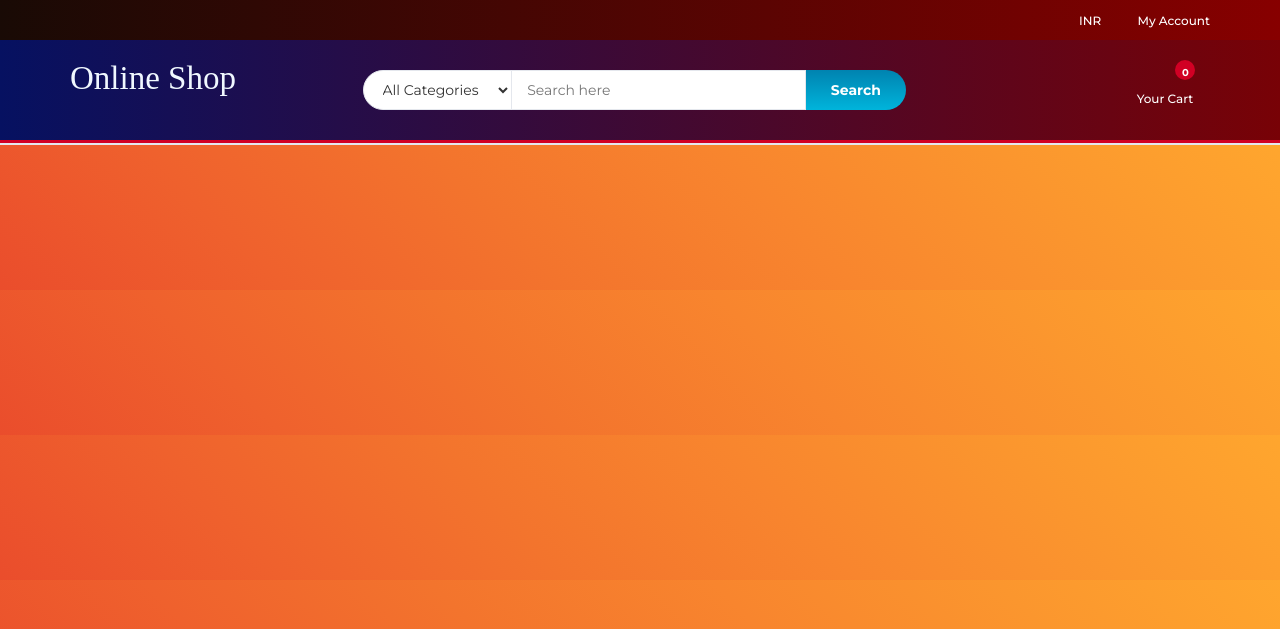
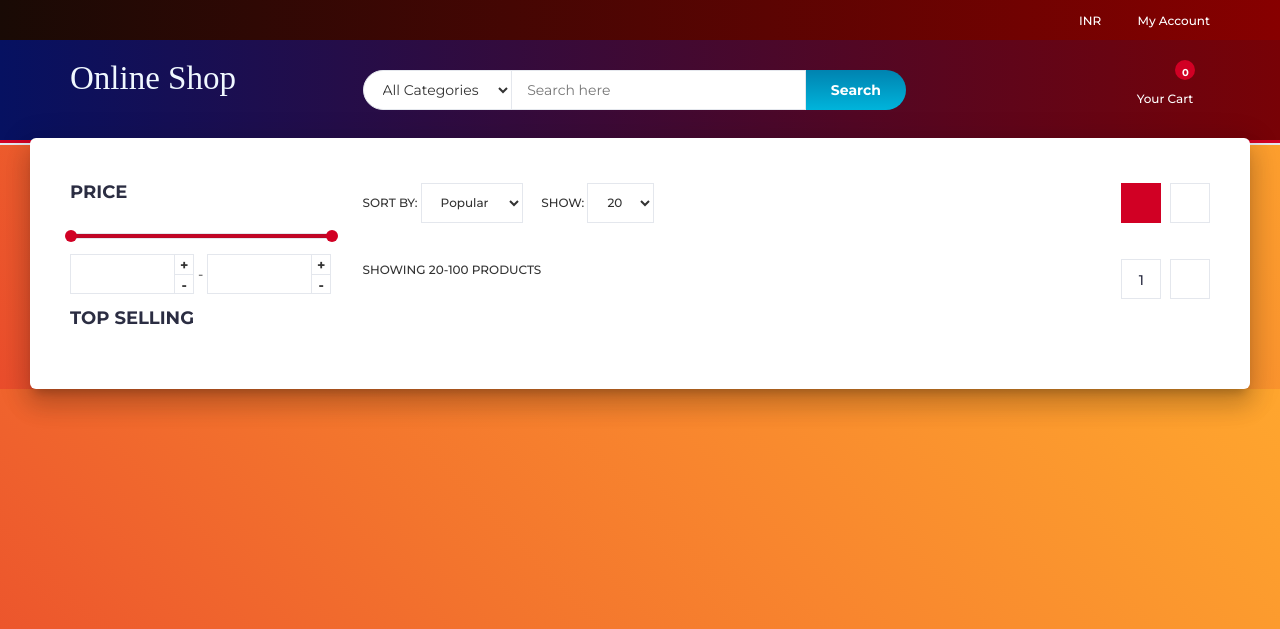
Before and after one commit to TranKiet23/QuanLyWebsiteBanHang, a PHP site: page /store.php in a window 1280 px wide. Shown: the top 629 px of the page. Run offline with PHP 8.4, Linux system fonts and the light colour scheme; some web fonts are replaced.

Commit message:
cap nhat store.php

```diff
--- a/store.php
+++ b/store.php
@@ -35,3 +35,115 @@ include 'header.php';
         };
     };
 })(window);
+</script>
+      <div class="main main-raised">
+
+		<div class="section">
+			<!-- container -->
+			<div class="container">
+				<!-- row -->
+				<div class="row">
+					<!-- ASIDE -->
+					<div id="aside" class="col-md-3">
+						<!-- aside Widget -->
+						<div id="get_category">
+				        </div>
+						<!-- /aside Widget -->
+
+						<!-- aside Widget -->
+						<div class="aside">
+							<h3 class="aside-title">Price</h3>
+							<div class="price-filter">
+								<div id="price-slider" class="noUi-target noUi-ltr noUi-horizontal"><div class="noUi-base"><div class="noUi-origin" style="left: 0%;"><div class="noUi-handle noUi-handle-lower" data-handle="0" tabindex="0" role="slider" aria-orientation="horizontal" aria-valuemin="0.0" aria-valuemax="100.0" aria-valuenow="0.0" aria-valuetext="1.00" style="z-index: 5;"></div></div><div class="noUi-connect" style="left: 0%; right: 0%;"></div><div class="noUi-origin" style="left: 100%;"><div class="noUi-handle noUi-handle-upper" data-handle="1" tabindex="0" role="slider" aria-orientation="horizontal" aria-valuemin="0.0" aria-valuemax="100.0" aria-valuenow="100.0" aria-valuetext="999.00" style="z-index: 4;"></div></div></div></div>
+								<div class="input-number price-min">
+									<input id="price-min" type="number">
+									<span class="qty-up">+</span>
+									<span class="qty-down">-</span>
+								</div>
+								<span>-</span>
+								<div class="input-number price-max">
+									<input id="price-max" type="number">
+									<span class="qty-up">+</span>
+									<span class="qty-down">-</span>
+								</div>
+							</div>
+						</div>
+						<!-- /aside Widget -->
+
+						<!-- aside Widget -->
+						<div id="get_brand">
+				        </div>
+						<!-- /aside Widget -->
+
+						<!-- aside Widget -->
+						<div class="aside">
+							<h3 class="aside-title">Top selling</h3>
+							<div id="get_product_home">
+								<!-- product widget -->
+
+								<!-- product widget -->
+							</div>
+						</div>
+						<!-- /aside Widget -->
+					</div>
+					<!-- /ASIDE -->
+
+					<!-- STORE -->
+					<div id="store" class="col-md-9">
+						<!-- store top filter -->
+						<div class="store-filter clearfix">
+							<div class="store-sort">
+								<label>
+									Sort By:
+									<select class="input-select">
+										<option value="0">Popular</option>
+										<option value="1">Position</option>
+									</select>
+								</label>
+
+								<label>
+									Show:
+									<select class="input-select">
+										<option value="0">20</option>
+										<option value="1">50</option>
+									</select>
+								</label>
+							</div>
+							<ul class="store-grid">
+								<li class="active"><i class="fa fa-th"></i></li>
+								<li><a href="#"><i class="fa fa-th-list"></i></a></li>
+							</ul>
+						</div>
+						<!-- /store top filter -->
+
+						<!-- store products -->
+						<div class="row" id="product-row">
+						<div class="col-md-12 col-xs-12" id="product_msg">
+					</div>
+							<!-- product -->
+							<div id="get_product">
+							<!--Here we get product jquery Ajax Request-->
+						</div>
+
+							<!-- /product -->
+						</div>
+						<!-- /store products -->
+
+						<!-- store bottom filter -->
+						<div class="store-filter clearfix">
+							<span class="store-qty">Showing 20-100 products</span>
+							<ul class="store-pagination" id="pageno">
+								<li ><a class="active" href="#aside">1</a></li>
+
+								<li><a href="#"><i class="fa fa-angle-right"></i></a></li>
+							</ul>
+						</div>
+						<!-- /store bottom filter -->
+					</div>
+					<!-- /STORE -->
+				</div>
+				<!-- /row -->
+			</div>
+			<!-- /container -->
+		</div>
+</div>
```
Also changed, not shown: form login.php (added, +80 -0 lines).
